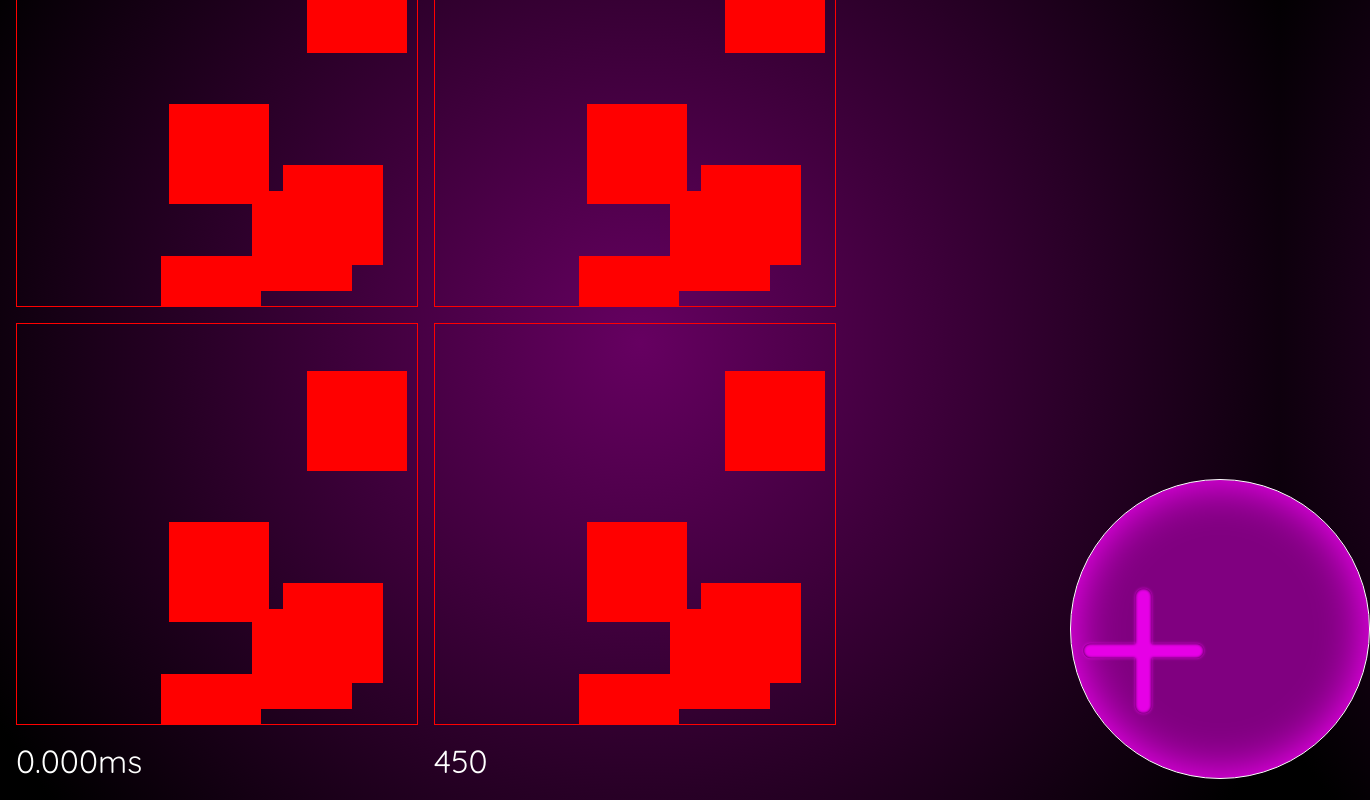
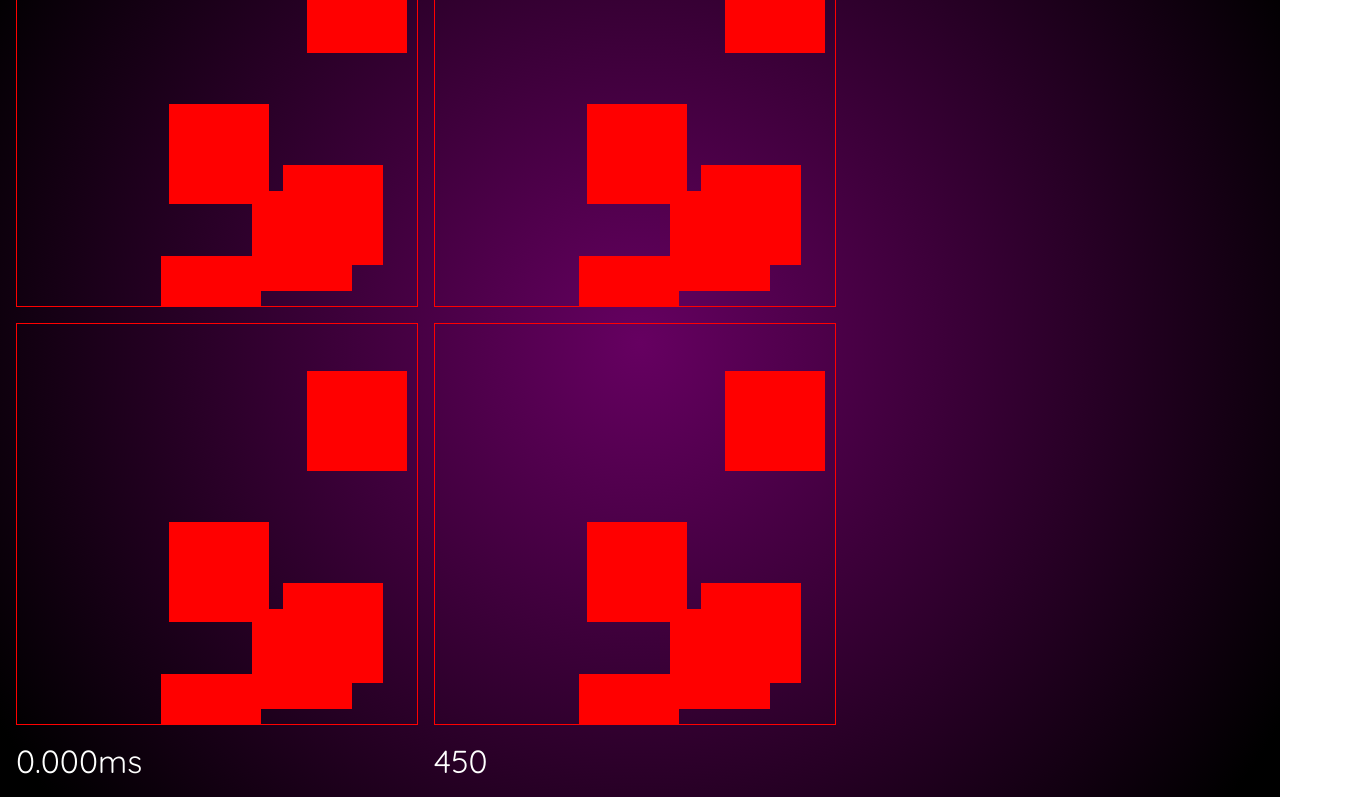
Before and after one commit to 09Skyfall/web-osu-mania, a Vue app: page /benchmarks/canvas-clear in a window 1280 px wide. Shown: the part 111-911 px from the top of the page, 1370 px wide, since content can reach past the window. Built offline with nearby package versions, Linux system fonts and the light colour scheme.

Commit message:
chore(beatmap): improve import button

```diff
--- a/src/App.vue
+++ b/src/App.vue
@@ -1,11 +1,9 @@
 <script setup lang="ts">
 import FpsCounter from "./components/FpsCounter.vue";
 import { RouterView } from "vue-router";
-import ImportButton from "./resources/beatmap/ImportButton.vue";
 </script>
 
 <template>
   <RouterView />
-  <ImportButton style="position: absolute; right: 0; bottom: 0; transform: translate(30%, 30%)" />
   <fps-counter />
 </template>
--- a/src/resources/beatmap/ImportButton.vue
+++ b/src/resources/beatmap/ImportButton.vue
@@ -1,4 +1,5 @@
 <script setup lang="ts">
+import Icon from "../../components/Icon.vue";
 import { beatmapDb } from "./database";
 import { oszToJson } from "./store";
 
@@ -17,40 +18,48 @@ const onSelectFile = async (e: Event) => {
 
 <template>
   <div class="import-button">
-    <span class="plus">+</span>
+    <Icon icon="solar:import-outline" size="5rem" />
+    <span class="text">Import beatmaps</span>
     <input type="file" accept=".osz" multiple @change="onSelectFile" />
   </div>
 </template>
 
 <style scoped>
-.plus {
-  font-size: 16rem;
-  background-color: rgba(0, 0, 0, 0.8);
-  color: transparent;
-  text-shadow: 0px 0 3px rgba(230, 0, 230, 1);
-  background-clip: text;
-}
+.import-button {
+  display: flex;
+  align-items: center;
 
-.import-button {
-  width: 300px;
-  height: 300px;
+  width: 80px;
+  height: 80px;
+
   background-color: purple;
-  border-radius: 100%;
-  box-shadow: inset rgb(255, 0, 255) 0 0 48px 0;
+
   border: 1px solid white;
-  transition-property: width, height;
-  transition-duration: 150ms;
+  border-radius: 40px 0 0 40px;
+  border-right: none;
+
+  transition: width 150ms;
+
+  & .text {
+    flex: 1 1 0;
+    overflow: hidden;
+    text-transform: uppercase;
+    font-weight: 800;
+    font-size: 1.15rem;
+    letter-spacing: 0.05rem;
+    text-align: center;
+  }
 }
 
 .import-button:hover {
-  width: 350px;
-  height: 350px;
+  width: 190px;
+
   transform-style: preserve-3d;
 
   &::before {
     width: 100%;
     height: 100%;
-    border-radius: 100%;
+    border-radius: inherit;
 
     transform: translateZ(-1px);
 
@@ -75,7 +84,7 @@ const onSelectFile = async (e: Event) => {
 @keyframes ping {
   75%,
   100% {
-    box-shadow: transparent 0 0 0 40px;
+    box-shadow: transparent 0 0 0 20px;
   }
 }
 </style>
```
Also changed, not shown: assets/icons/solar:import-outline.svg (added).
